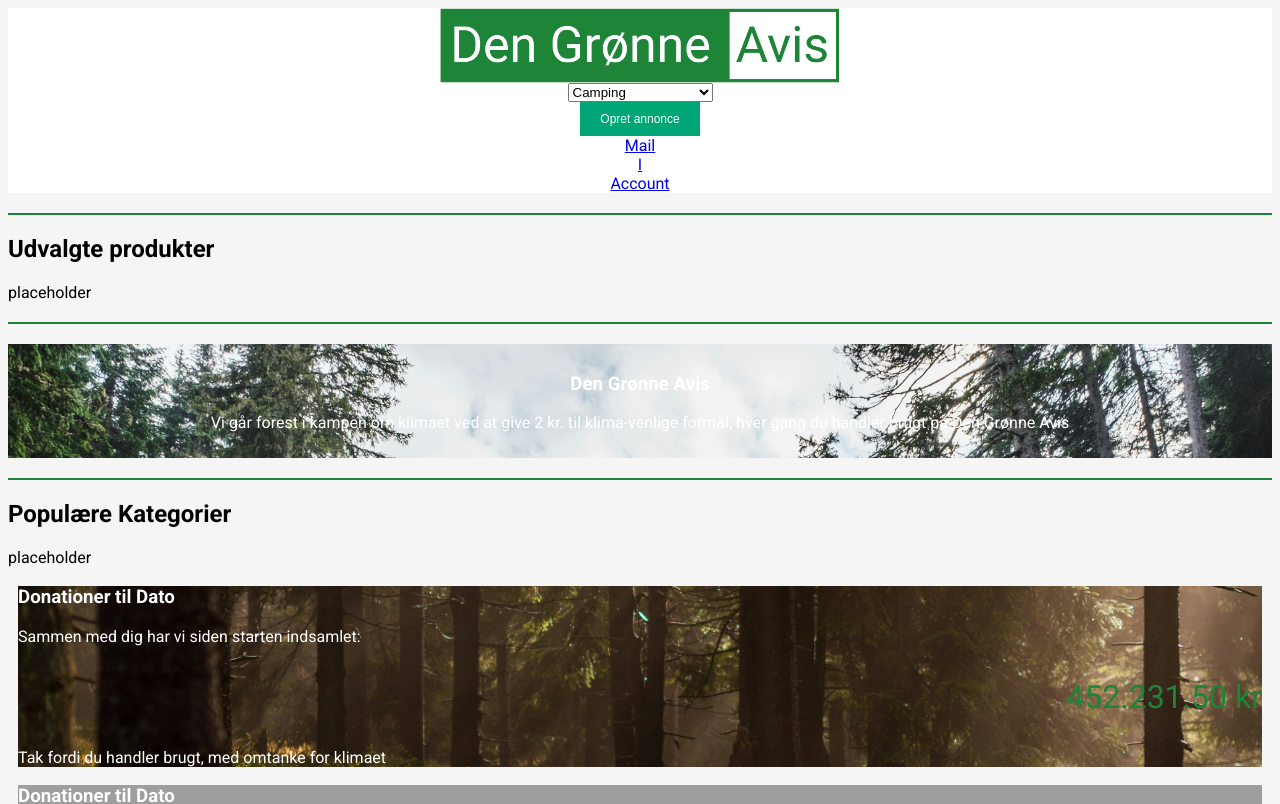
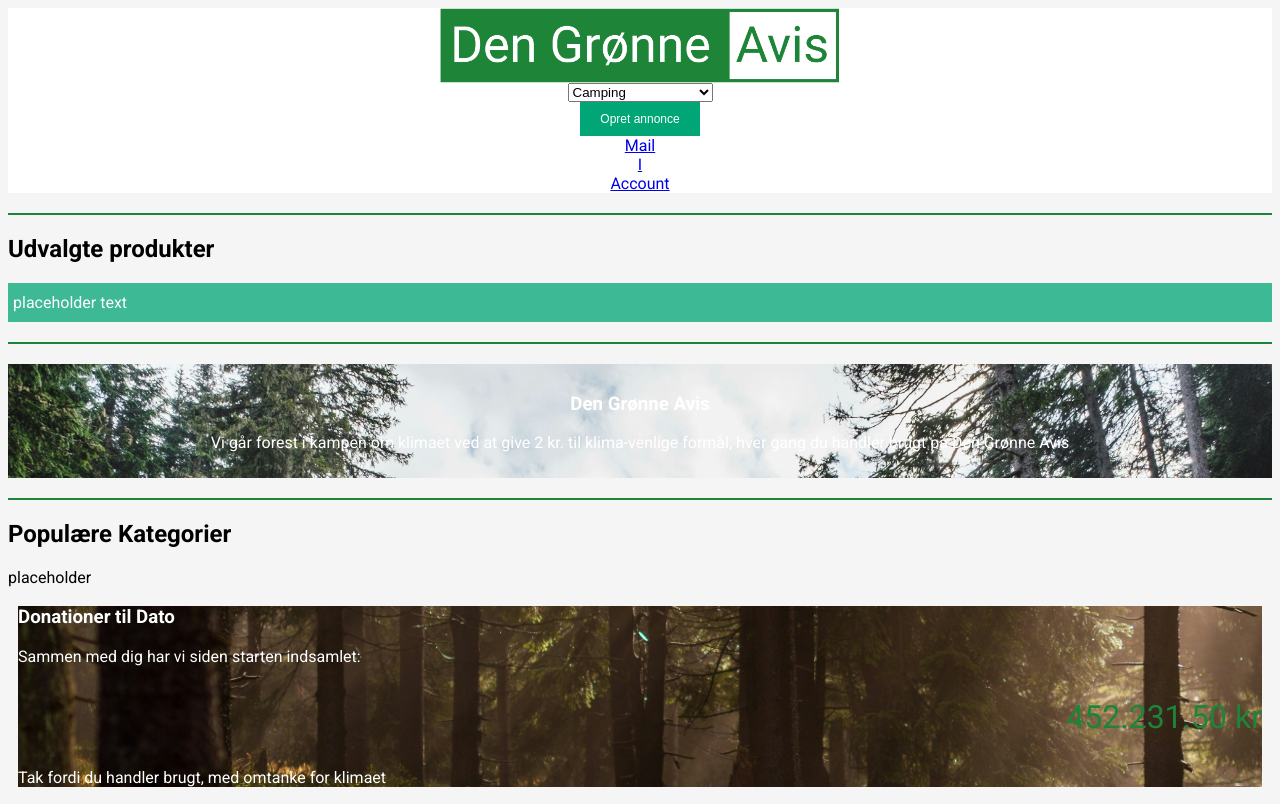
Before and after one commit to Rolfie1977/Den-Gr-nne-Avis, a React (Vite) app: page / in a window 1280 px wide. Shown: the top 804 px of the page. Built offline with nearby package versions, Linux system fonts and the light colour scheme; grey boxes are pictures that could not be loaded.

Commit message:
Oprettelse produktcards
Oprettelse styling af produkt cards

```diff
--- /dev/null
+++ b/src/components/Cards/cards.jsx
@@ -0,0 +1,12 @@
+import React from 'react'
+import style from "./cards.module.scss"
+
+
+
+function cards() {
+  return (
+    <div className={style.cardsDiv}><p>placeholder text</p></div>
+  )
+}
+
+export default cards
--- /dev/null
+++ b/src/components/Cards/cards.module.scss
@@ -0,0 +1,9 @@
+.cardsDiv{
+
+    p{
+        background-color: #00A676;
+        opacity: 75%;
+        padding: 10px 5px;
+    }
+
+}
--- a/src/pages/Frontpage/Frontpage.jsx
+++ b/src/pages/Frontpage/Frontpage.jsx
@@ -1,6 +1,8 @@
 import React from 'react'
 import style from './Frontpage.module.scss'
 import heroBillede from "../../assets/herobillede.jpg"
+import Cards from '../../components/Cards/cards'
+
 
 function Frontpage() {
   return (
@@ -9,7 +11,7 @@ function Frontpage() {
         <hr></hr>
         <h2>Udvalgte produkter</h2>
         <article>
-            placeholder
+            <Cards/>
         </article>
 
         <hr></hr>
```
